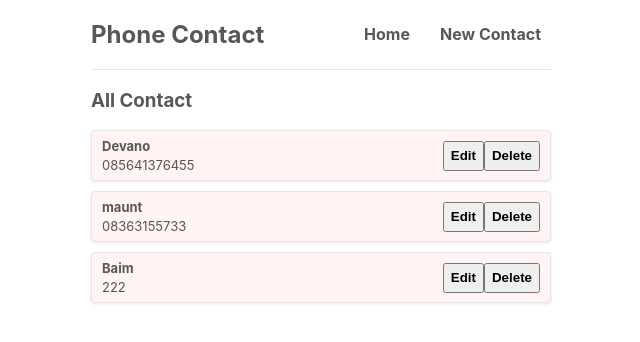
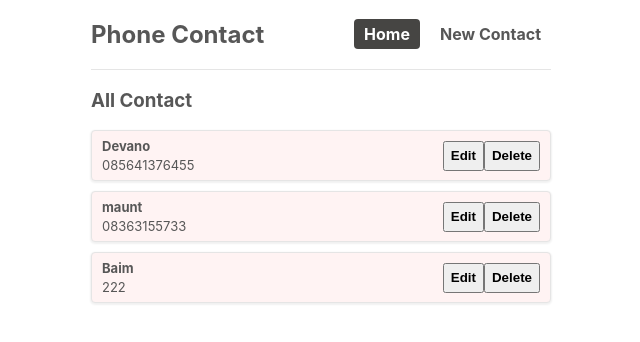
Before and after one commit to rayhananlovan/learnReact, a React (Create React App) app: page / in a window 1280 px wide. Shown: the top 342 px of the page, without its empty margins (319-959 px from the left). Built offline with nearby package versions, Linux system fonts and the light colour scheme; data requests are answered from the project's data file.

Commit message:
memanggil-navlink

```diff
--- a/src/Navbar.js
+++ b/src/Navbar.js
@@ -1,10 +1,12 @@
+import { NavLink } from "react-router-dom";
+
 const Navbar = () => {
   return (
     <nav>
       <h1>Phone Contact</h1>
       <div classname="nav-menu">
-        <a href="/">Home</a>
-        <a href="/create">New Contact</a>
+        <NavLink to="/">Home</NavLink>
+        <NavLink to="/create">New Contact</NavLink>
       </div>
     </nav>
   );
```
